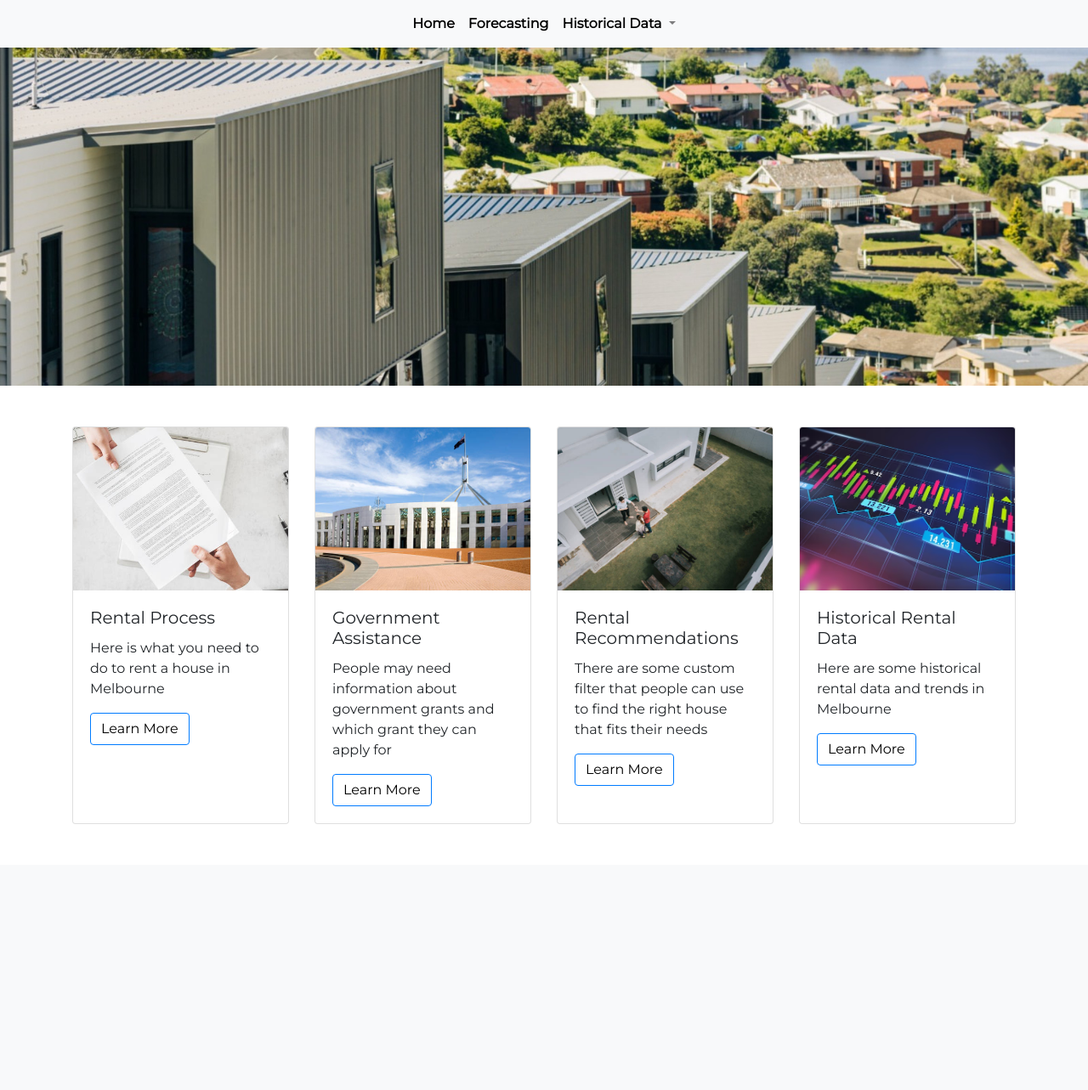
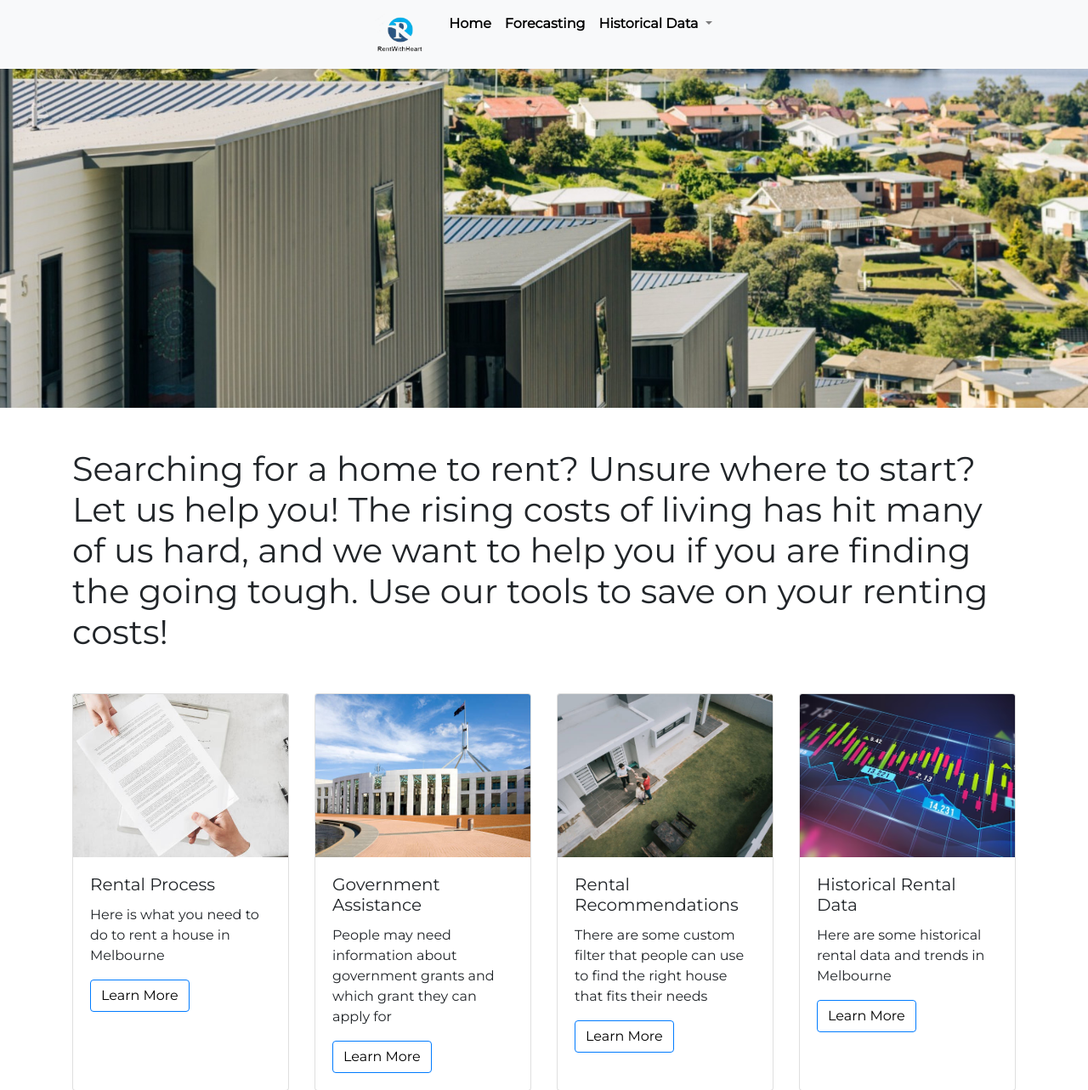
Before and after one commit to sbun0004/FIT5120-RentWithHeart, a Flask app: page / in a window 1280 px wide. Shown: the top 1283 px of the page at 85% size. Before the commit the page ends 970 px from the top, so only its background shows below. Run offline with Flask 3, Linux system fonts and the light colour scheme; the visitor is signed in with stand-in values (Sample User, id 1).

Commit message:
added text

```diff
--- a/flask-app/templates/home.html
+++ b/flask-app/templates/home.html
@@ -2,7 +2,11 @@
 
 {% block content %}
 <img src="{{ url_for('static', filename='images/home1.png') }}" class="img-fluid">
-
+<div class="container mt-5">
+    <h1>Searching for a home to rent? Unsure where to start? Let us help you!
+        The rising costs of living has hit many of us hard, and we want to help you if you are finding the going tough. Use our tools to save on your renting costs!
+    </h1>
+</div>
 <div class="container mt-5 mb-5">
     <div class="row">
         <div class="col-sm-3 d-flex align-items-stretch">
--- a/flask-app/templates/index.html
+++ b/flask-app/templates/index.html
@@ -10,6 +10,9 @@
          <nav class="navbar navbar-expand-lg navbar-light bg-light">
             <div class="collapse navbar-collapse" id="navbarNav">
               <ul class="navbar-nav mx-auto">
+                <a class="navbar-brand" href="#">
+                  <img src="{{ url_for('static', filename='images/logo.png') }}" width="70" alt="">
+                </a>
                 <li class="nav-item active">
                   <a class="nav-link" href="{{ url_for('home') }}">Home</a>
                 </li>
```
Also changed, not shown: flask-app/static/images/ft1.jpeg (deleted), flask-app/static/images/ft2.jpeg (deleted), flask-app/static/images/ft3.jpeg (deleted), flask-app/static/images/ft4.jpeg (deleted), flask-app/static/images/logo.png (added).
